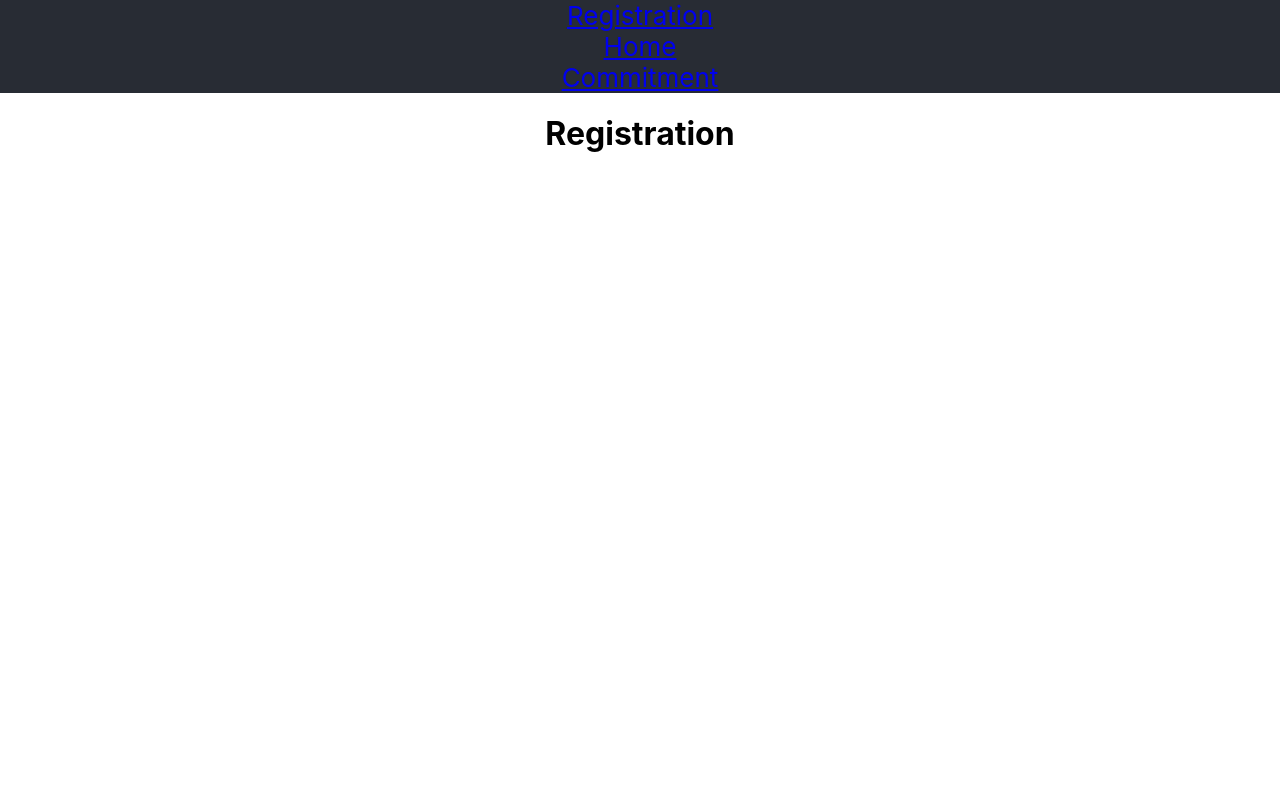
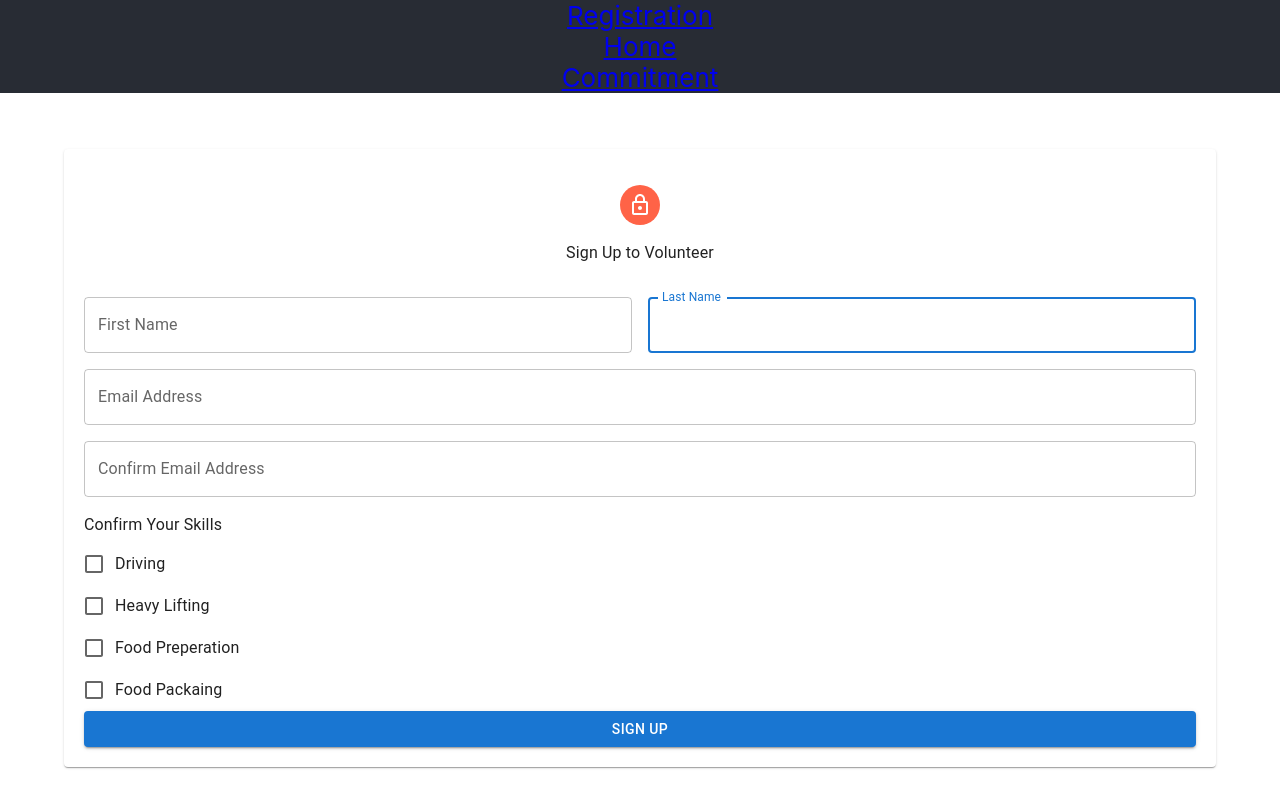
Before and after one commit to peter-applydigital/volunteerio, a React (Create React App) app in the folder client/: page /registration in a window 1280 px wide. Built offline with nearby package versions, Linux system fonts and the light colour scheme.

Commit message:
basic form ui

```diff
--- a/client/package.json
+++ b/client/package.json
@@ -5,6 +5,7 @@
   "dependencies": {
     "@emotion/react": "^11.7.1",
     "@emotion/styled": "^11.6.0",
+    "@mui/icons-material": "^5.3.1",
     "@mui/material": "^5.3.1",
     "@testing-library/jest-dom": "^5.16.1",
     "@testing-library/react": "^12.1.2",
--- a/client/src/Registration.js
+++ b/client/src/Registration.js
@@ -1,10 +1,65 @@
 // screen where the user registers
-
+import { Avatar,  Container, Button, TextField, Box, FormGroup, FormControlLabel, Checkbox, Paper, Grid, Typography } from '@mui/material';
+import LockOutlinedIcon from '@mui/icons-material/LockOutlined';
 // TODO: add form fields that showcase the various skills/preferences/availability of a user
 // TODO: send the user to the home screen after they register
 
 const Registration = () => {
-  return <h1>Registration</h1>;
+  return(
+    <Container component='main'  sx={{mt: 7}}>
+      <Paper elevation={1} sx={{padding: '20px'}}>
+        <Avatar sx={{ my: 2, mx: 'auto', bgcolor: 'tomato' }}>
+        <LockOutlinedIcon  />
+      </Avatar>
+      <Typography component='h2'>Sign Up to Volunteer</Typography>
+      {/* form container  */}
+      <Grid container spacing={2} sx={{mt: 2,}}>
+         <Grid item xs={6}>
+            <TextField
+              fullWidth
+              label="First Name"
+              autoFocus
+              hiddenLabel
+            />
+          </Grid>
+          <Grid item xs={6}>
+            <TextField
+              fullWidth
+              label="Last Name"
+              autoFocus
+              hiddenLabel
+            />
+          </Grid>
+          <Grid item xs={12}>
+            <TextField
+              fullWidth
+              label="Email Address"
+              hiddenLabel
+            />
+          </Grid>
+          <Grid item xs={12}>
+            <TextField
+              fullWidth
+              label="Confirm Email Address"
+              hiddenLabel
+            />
+          </Grid>
+          <Grid item xs={12}>
+          <Typography align="left" gutterBottom> Confirm Your Skills</Typography>
+          <FormGroup>
+            <FormControlLabel control={<Checkbox />} label="Driving" />
+            <FormControlLabel control={<Checkbox />} label="Heavy Lifting" />
+            <FormControlLabel control={<Checkbox />} label="Food Preperation" />
+            <FormControlLabel control={<Checkbox />} label="Food Packaing" />
+          </FormGroup>
+          </Grid>
+
+      </Grid>
+        <Button variant='contained' fullWidth> Sign Up </Button>
+        </Paper>
+      </Container>
+
+  )
 };
 
 export default Registration;
```
Also changed, not shown: 1 other file (tests, documents, lock files or other folders).
